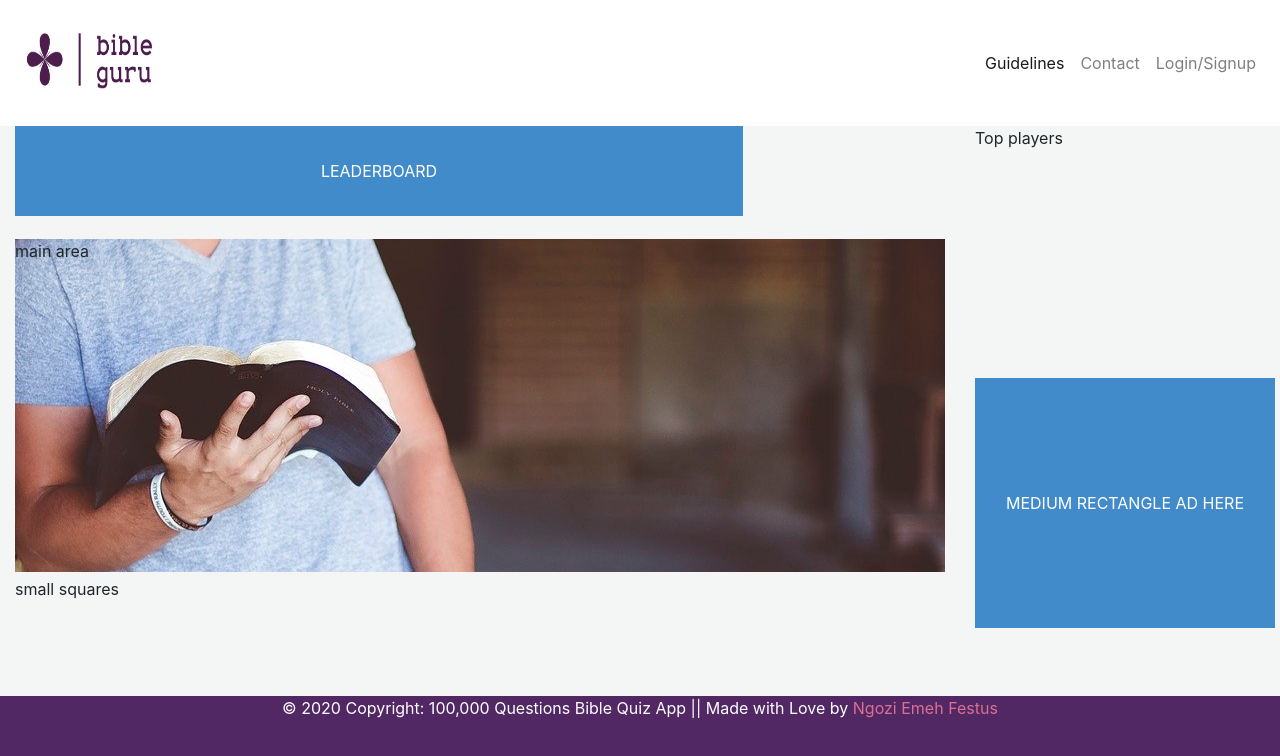
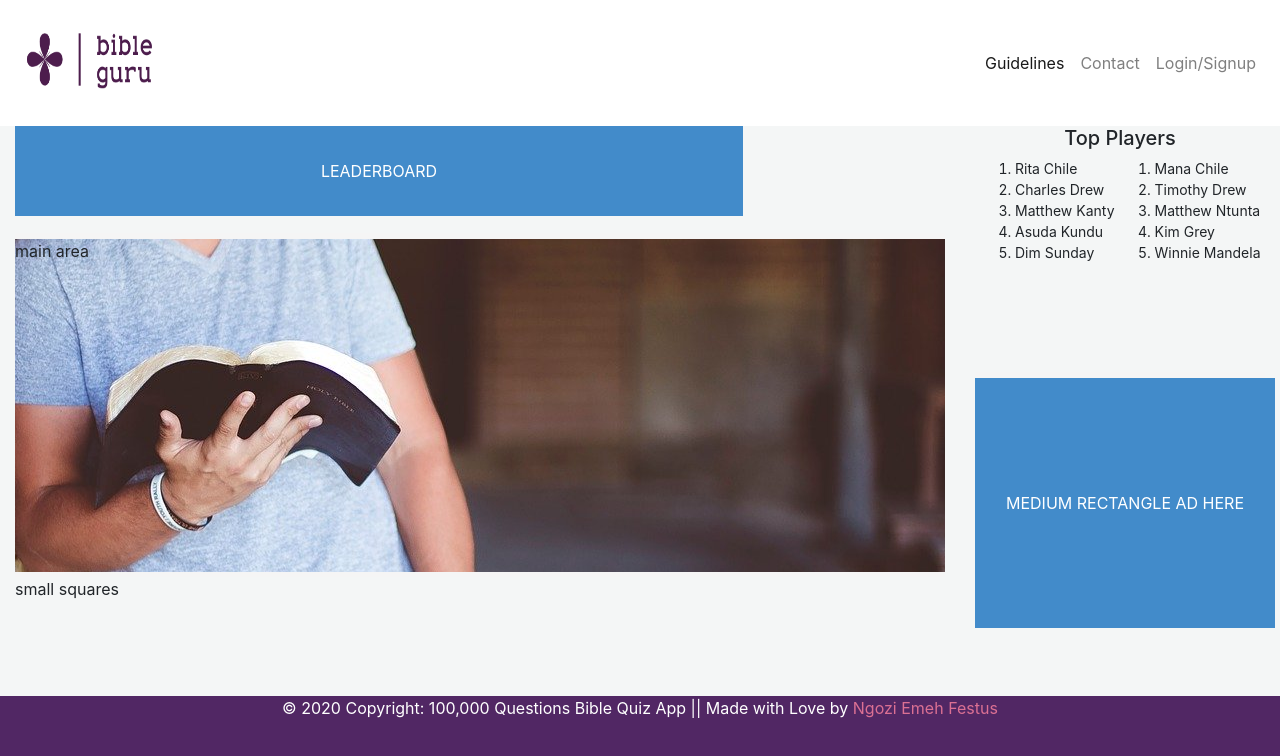
Before and after one commit to NgoziEmeh/Bible-quiz-web-app-frontend, an Angular app: page / in a window 1280 px wide. Shown: the top 756 px of the page. Built offline with nearby package versions, Linux system fonts and the light colour scheme.

Commit message:
playerlist

```diff
--- a/src/app/home/home.component.css
+++ b/src/app/home/home.component.css
@@ -31,6 +31,19 @@
 /* Right area */
 .top-players-list{
     height: 41%;
+    text-align: center;
+
+}
+.player-list{
+    display: flex;
+    flex-direction: row;
+}
+li{
+    font-size: 14px;
+    text-align: left;
+}
+.players-left .players-right{
+    width: 50%;
 }
 .squaread-holder{
     height: 58%;
--- a/src/app/home/home.component.html
+++ b/src/app/home/home.component.html
@@ -17,7 +17,30 @@
                             <div class="smaller-squares">small squares</div>
                         </div>
                         <div class="col-md-3 flex-container-right">
-                            <div class="top-players-list">Top players</div>
+                            <div class="top-players-list">
+                                <h5>Top Players</h5>
+                                <div class="player-list">
+                                    <div class="players-left">
+                                        <ol>
+                                            <li>Rita Chile</li>
+                                            <li>Charles Drew</li>
+                                            <li>Matthew Kanty</li>
+                                            <li>Asuda Kundu</li>
+                                            <li>Dim Sunday</li>
+                                        </ol>
+                                    </div>
+                                    <div class="players-right">
+                                        <ol>
+                                            <li>Mana Chile</li>
+                                            <li>Timothy Drew</li>
+                                            <li>Matthew Ntunta</li>
+                                            <li>Kim Grey</li>
+                                            <li>Winnie Mandela</li>
+                                        </ol>
+                                </div>
+
+                                </div>
+                            </div>
                             <div class="space-in-between"></div>
                             <div class="squaread-holder">
                                 <app-squaread></app-squaread>
```
